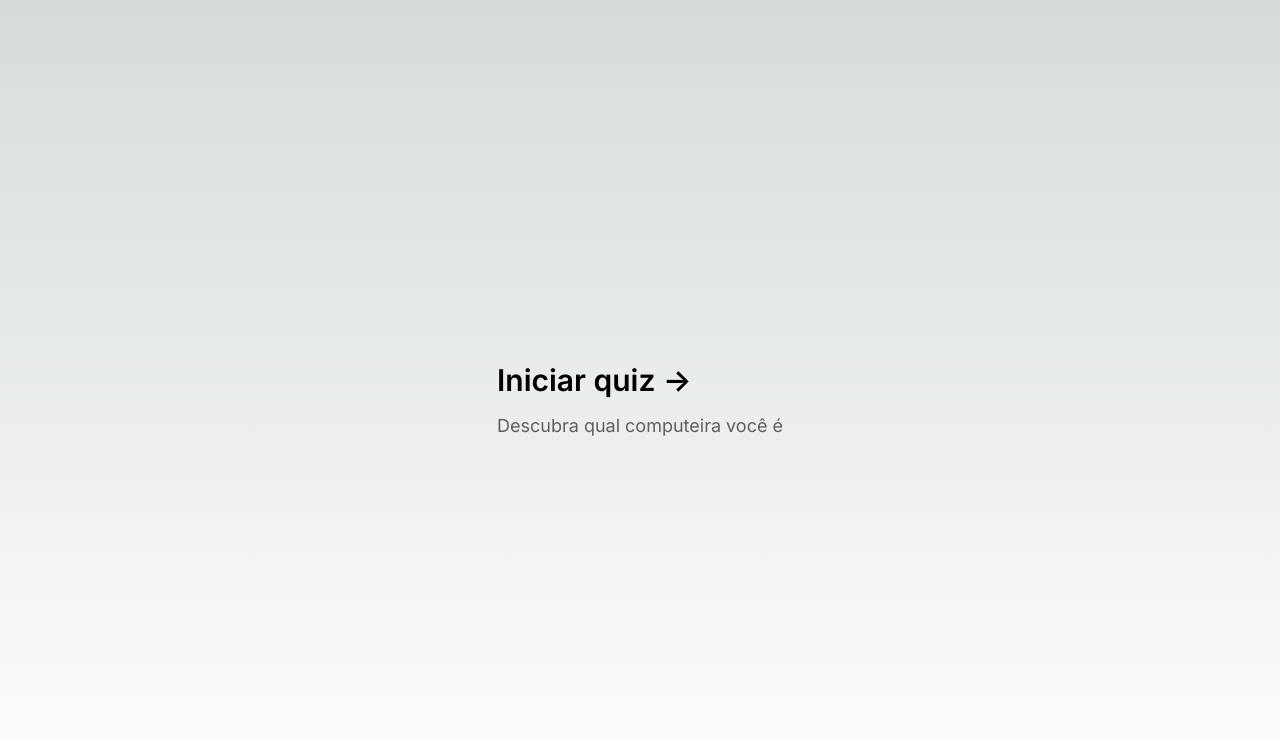
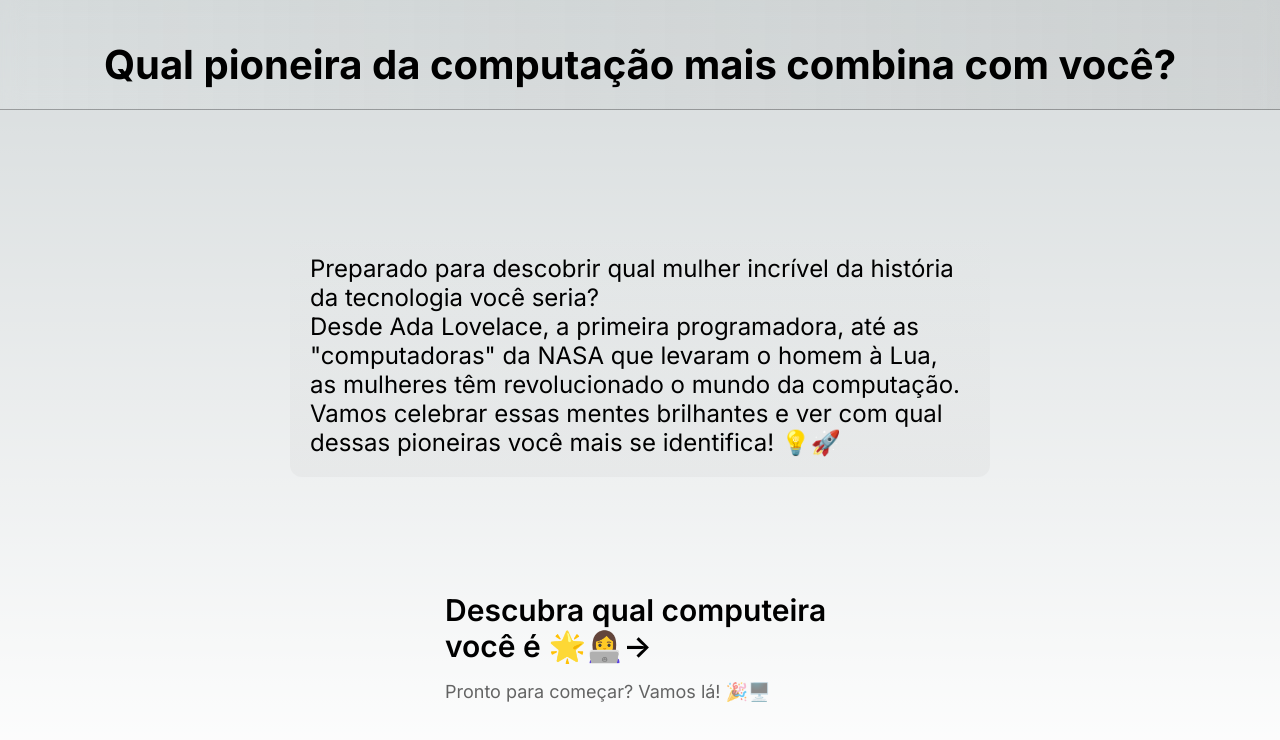
Before and after one commit to nightshade-tea/icc, a Next.js app: page / in a window 1280 px wide. Shown: the top 740 px of the page. Built offline with nearby package versions, Linux system fonts and the light colour scheme.

Commit message:
update index page and add header

```diff
--- a/src/app/layout.js
+++ b/src/app/layout.js
@@ -1,5 +1,6 @@
 import { Inter } from "next/font/google";
 import "@/styles/globals.css";
+import Header from "@/components/Header";
 
 const inter = Inter({ subsets: ["latin"] });
 
@@ -12,6 +13,7 @@ export default function RootLayout({ children }) {
   return (
     <html lang="en">
       <body className={inter.className}>
+        <Header />
         {children}
       </body>
     </html>
--- a/src/app/page.js
+++ b/src/app/page.js
@@ -3,15 +3,24 @@ import styles from "@/styles/page.module.css";
 export default function Index() {
   return (
     <main className={styles.main}>
+      <div className={styles.description}>
+        <p>
+          Preparado para descobrir qual mulher incrível da história da tecnologia você seria?<br/>
+          Desde Ada Lovelace, a primeira programadora, até as "computadoras" da NASA que levaram o homem à Lua, as mulheres têm revolucionado o mundo da computação.<br />
+          Vamos celebrar essas mentes brilhantes e ver com qual dessas pioneiras você mais se identifica! 💡🚀
+        </p>
+      </div>
       <div className={styles.grid}>
-        <a
+
+       <a
           href="./question/1"
           className={styles.card}
         >
           <h2>
-            Iniciar quiz <span>-&gt;</span>
+            Descubra qual computeira você é 🌟👩‍💻<span>-&gt;</span>
           </h2>
-          <p>Descubra qual computeira você é</p>
+
+          <p>Pronto para começar? Vamos lá! 🎉🖥️</p>
         </a>
       </div>
     </main>
--- a/src/components/Header.js
+++ b/src/components/Header.js
@@ -3,11 +3,8 @@ import styles from "@/styles/header.module.css";
 export default function Header() {
   return (
     <header className={styles.main}>
-      <div className={styles.description}>
-        <p>
-          Os&nbsp;
-          <code className={styles.code}>Investidos</code>
-        </p>
+      <div className={styles.header}>
+        <h1>Qual pioneira da computação mais combina com você?</h1>
       </div>
     </header>
   );
--- a/src/styles/globals.css
+++ b/src/styles/globals.css
@@ -29,7 +29,7 @@
       #00000010,
       #00000080);
 
-  --callout-rgb: 238, 240, 241;
+  --callout-rgb: 169, 169, 169;
   --callout-border-rgb: 172, 175, 176;
   --card-rgb: 180, 185, 188;
   --card-border-rgb: 131, 134, 135;
--- a/src/styles/header.module.css
+++ b/src/styles/header.module.css
@@ -4,31 +4,22 @@
   flex-direction: column;
   justify-content: space-between;
   align-items: center;
-  padding: 2rem;
+  padding: 2rem 2rem 1rem 2rem;
   z-index: 1000;
+  left: 0;
+  right: 0;
+  margin: auto;
+  background: linear-gradient(to right, rgba(0, 0, 0, 0), rgba(169, 169, 169, 0.2));
+  backdrop-filter: blur(10px);
+  border-bottom: 1px solid rgba(0, 0, 0, 0.3);
+  overflow: hidden;
 }
 
-.description {
-  display: inherit;
-  justify-content: inherit;
-  align-items: inherit;
-  font-size: 0.85rem;
-  max-width: var(--max-width);
+.header {
   width: 100%;
-  z-index: 2;
-  font-family: var(--font-mono);
+  height: auto;
+  display: flex;
+  align-items: center;
+  justify-content: center;
+  padding: 0 20px;
 }
-
-.description p {
-  position: relative;
-  margin: 0;
-  padding: 1rem;
-  background-color: rgba(var(--callout-rgb), 0.5);
-  border: 1px solid rgba(var(--callout-border-rgb), 0.3);
-  border-radius: var(--border-radius);
-}
-
-.code {
-  font-weight: 700;
-  font-family: var(--font-mono);
-}
--- a/src/styles/page.module.css
+++ b/src/styles/page.module.css
@@ -6,21 +6,26 @@
 .main {
   display: flex;
   flex-direction: column;
-  justify-content: center;
+  justify-content: space-evenly;
   align-items: center;
-  min-height: 100vh;
-  overflow-y: auto;
+  min-height: calc(100vh - 7rem);
+  overflow-y: scroll;
+  margin-top: 7rem;
 }
 
 .description {
   display: inherit;
   justify-content: inherit;
   align-items: inherit;
-  font-size: 0.85rem;
-  max-width: 100%;
+  font-size: 1.2rem;
+  max-width: 37rem;
   width: 100%;
   z-index: 2;
-  font-family: var(--font-mono);
+  padding: 1rem;
+}
+
+.description br {
+  margin-bottom: 10px;
 }
 
 .description a {
@@ -34,8 +39,7 @@
   position: relative;
   margin: 0;
   padding: 1rem;
-  background-color: rgba(var(--callout-rgb), 0.5);
-  border: 1px solid rgba(var(--callout-border-rgb), 0.3);
+  background: linear-gradient(to bottom, rgba(var(--callout-rgb), 0), rgba(var(--callout-rgb), 0.1));
   border-radius: var(--border-radius);
 }
 
@@ -60,6 +64,7 @@
   border: 1px solid rgba(var(--card-border-rgb), 0);
   transition: background 200ms, border 200ms;
   box-sizing: border-box;
+  max-width: 22rem;
 }
 
 .card span {
@@ -77,8 +82,7 @@
   opacity: 0.6;
   font-size: 0.9rem;
   line-height: 1.5;
-  max-width: 30ch;
-  text-wrap: balance;
+  max-width: 100%;
 }
 
 .center {
```
